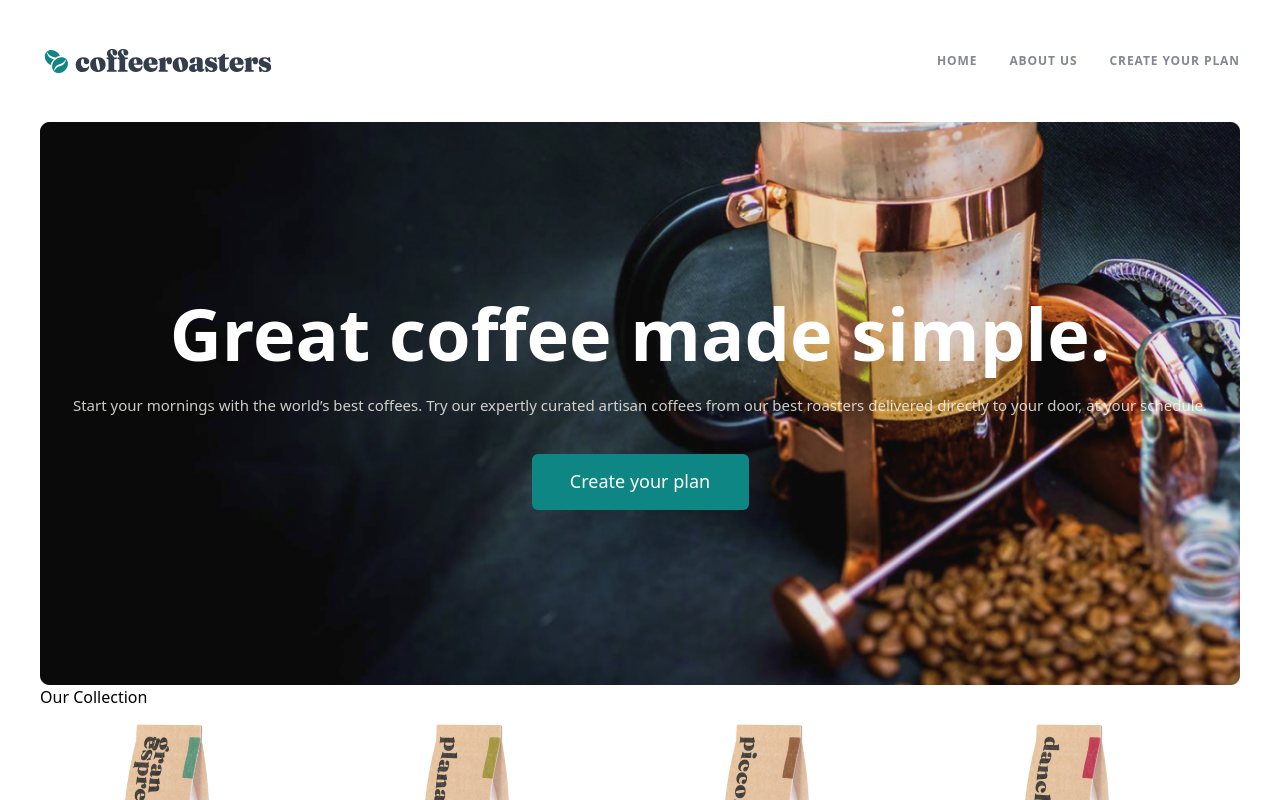
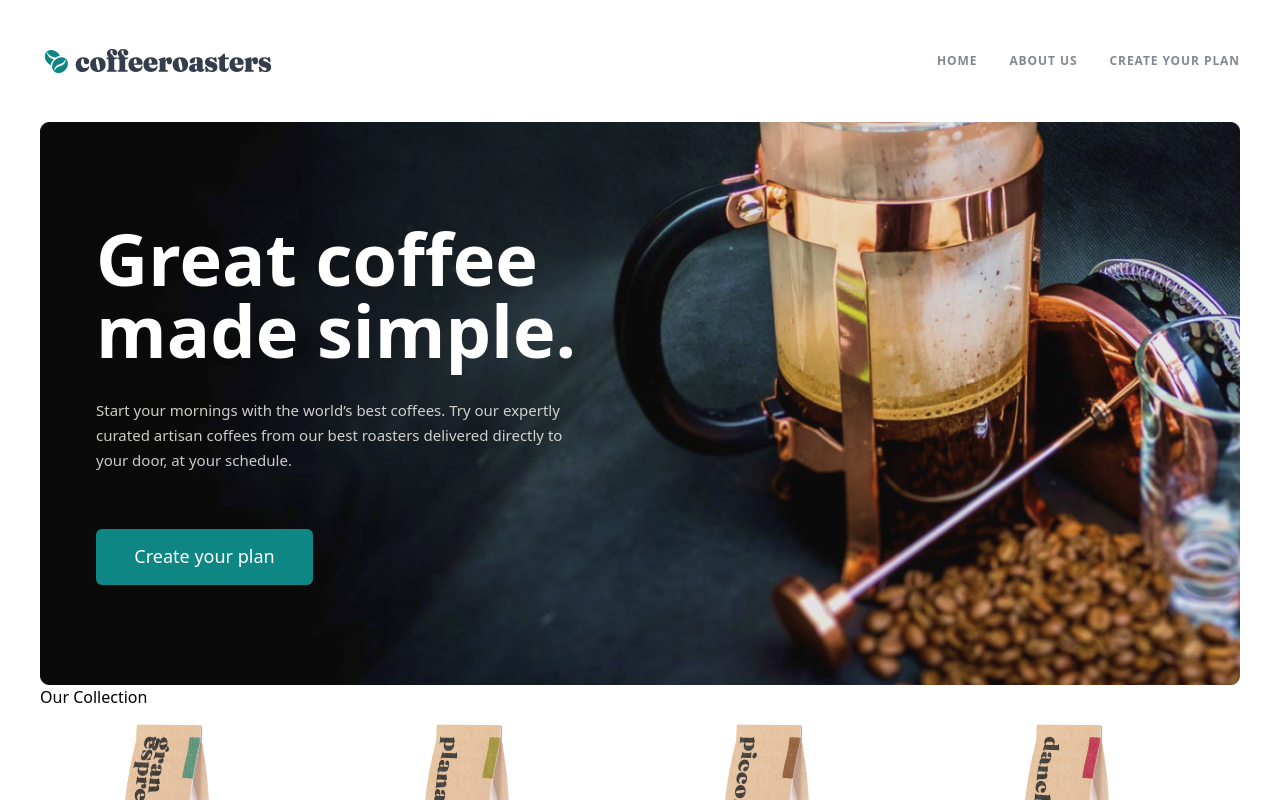
Before and after one commit to LorisDucamps/coffeeroasters, a Next.js app: page / in a window 1280 px wide. Shown: the top 800 px of the page. Built offline with nearby package versions, Linux system fonts and the light colour scheme.

Commit message:
update hero

```diff
--- a/src/app/components/Button.js
+++ b/src/app/components/Button.js
@@ -1,6 +1,4 @@
-import React from 'react';
-
-const Button = ({ children, onClick, disabled }) => {
+const Button = ({ children, onClick, className, disabled }) => {
   const baseClasses =
     'font-fraunces text-[18px] leading-[25px] text-white w-full h-[56px] max-w-[217px] bg-dark-cyan rounded-md cursor-pointer hover:bg-light-cyan';
   const disabledClasses = 'bg-disabled';
@@ -9,7 +7,7 @@ const Button = ({ children, onClick, disabled }) => {
     <button
       onClick={onClick}
       disabled={disabled}
-      className={`${baseClasses} ${disabled && disabledClasses}`}
+      className={`${baseClasses} ${disabled && disabledClasses} ${className}`}
     >
       {children}
     </button>
--- a/src/app/components/Hero.js
+++ b/src/app/components/Hero.js
@@ -45,16 +45,18 @@ const Hero = () => {
           srcSet="/hero-home-desktop.jpg 1x, /hero-home-desktop@2x.jpg 2x"
         />
       </div>
-      <div className="absolute inset-0 z-10 flex flex-col items-center justify-center w-full px-6 text-center">
-        <h1 className="font-fraunces font-black text-white text-[40px] leading-[40px] tablet:text-[48px] tablet:leading-[48px] desktop:text-[72px] desktop:leading-[72px]">
+      <div className="absolute inset-0 z-10 flex flex-col w-full px-6 place-content-center tablet:px-14 ">
+        <div className="w-full tablet:max-w-[398px] desktop:max-w-[494px]">
+          <h1 className="font-fraunces font-black text-white text-[40px] leading-[40px] text-center tablet:text-[48px] tablet:leading-[48px] tablet:text-left desktop:text-[72px] desktop:leading-[72px]">
             Great coffee made simple.
           </h1>
-        <p className="text-[15px] leading-[25px] text-light-cream opacity-80 mt-6 mb-9">
+          <p className="text-[15px] leading-[25px] text-light-cream opacity-80 mt-6 mb-9 text-center tablet:text-left desktop:mt-8 desktop:mb-14">
             Start your mornings with the world’s best coffees. Try our expertly
             curated artisan coffees from our best roasters delivered directly to
             your door, at your schedule.
           </p>
-        <Button>Create your plan</Button>
+          <Button className="block mx-auto tablet:m-0">Create your plan</Button>
+        </div>
       </div>
     </header>
   );
```
Lines whose indentation alone changed are shown as unchanged.
